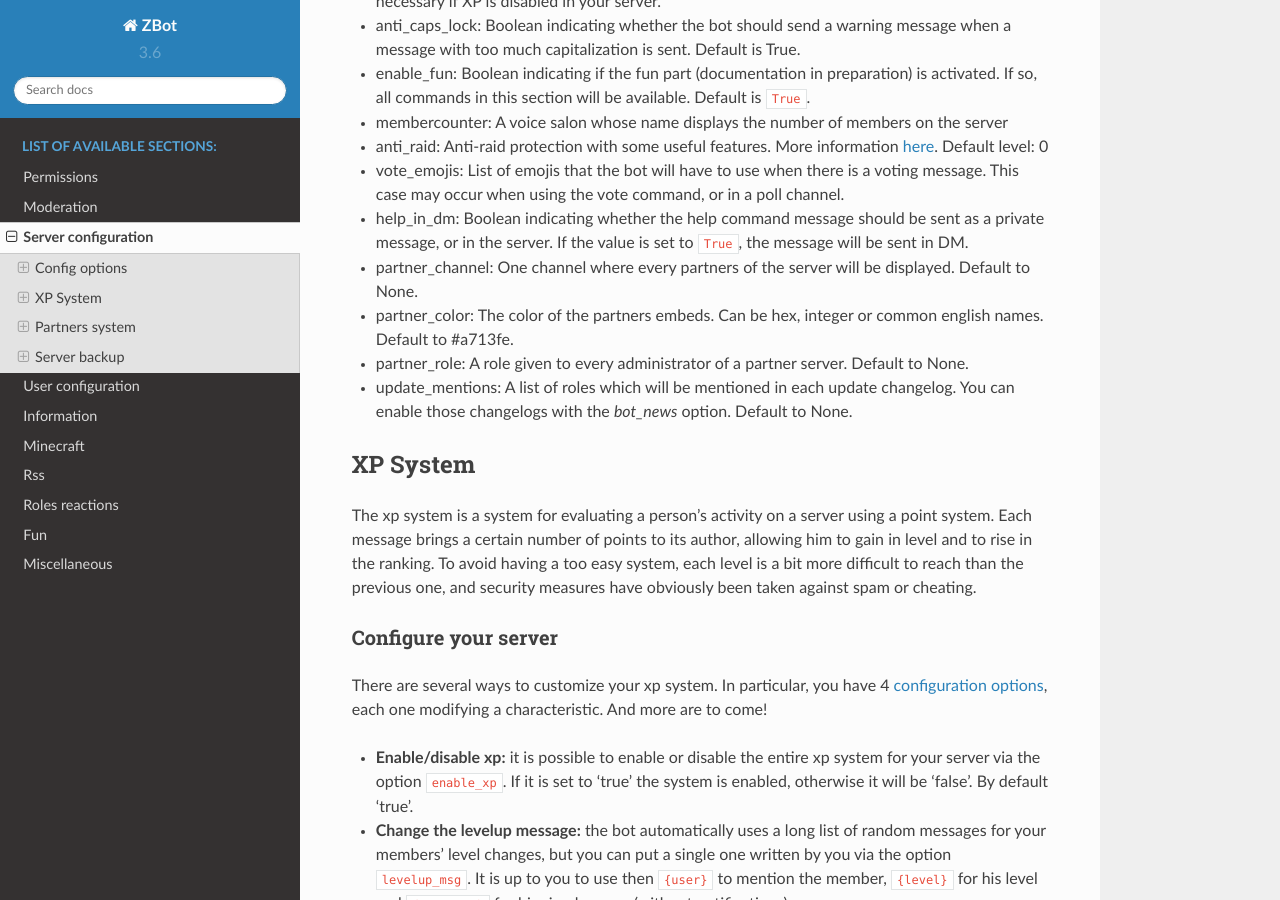
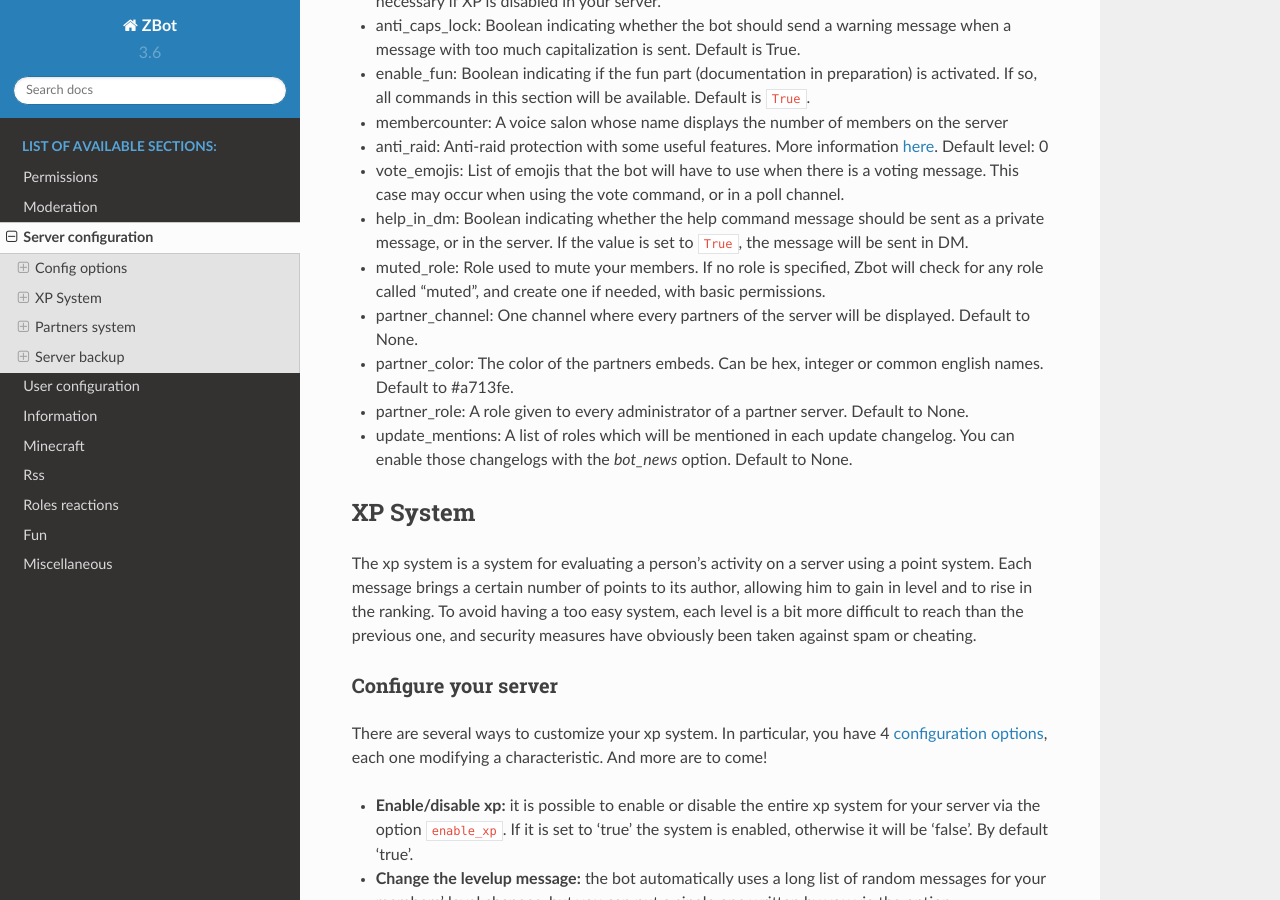
Before and after one commit to Axobot-org/Axobot, a Sphinx documentation site: the page built from docs/server.rst, in a window 1280 px wide and 900 px high, scrolled down 2861 px. Built offline with Sphinx 7.4.7 and the Read the Docs theme 2.0.0, drawn with Linux system fonts in a browser that asks for light colours.

Commit message:
[add] `muted_role` in documentation

```diff
--- a/docs/server.rst
+++ b/docs/server.rst
@@ -88,6 +88,7 @@
 * anti_raid: Anti-raid protection with some useful features. More information `here <moderator.html#anti-raid>`_. Default level: 0
 * vote_emojis: List of emojis that the bot will have to use when there is a voting message. This case may occur when using the vote command, or in a poll channel.
 * help_in_dm: Boolean indicating whether the help command message should be sent as a private message, or in the server. If the value is set to :code:`True`, the message will be sent in DM.
+* muted_role: Role used to mute your members. If no role is specified, Zbot will check for any role called "muted", and create one if needed, with basic permissions.
 * partner_channel: One channel where every partners of the server will be displayed. Default to None.
 * partner_color: The color of the partners embeds. Can be hex, integer or common english names. Default to #a713fe.
 * partner_role: A role given to every administrator of a partner server. Default to None.
```
